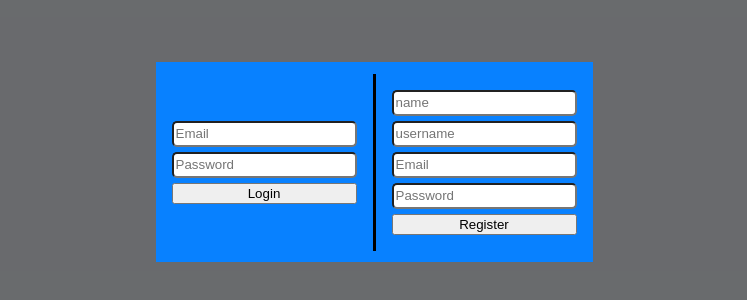
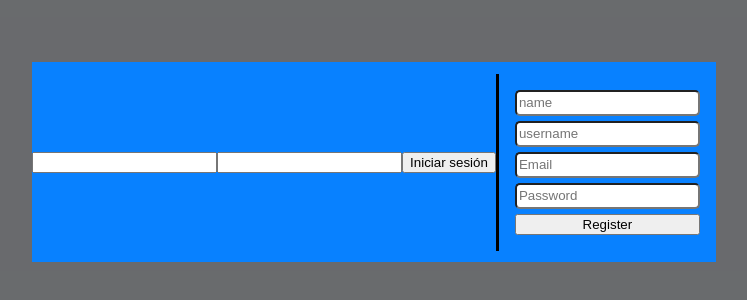
Before and after one commit to romadesign/gumboundWeb, a Next.js app in the folder frontend/: page / in a window 1280 px wide. Shown: the part 238-538 px from the top of the page, without its empty margins (266-1013 px from the left). Built offline with nearby package versions, Linux system fonts and the light colour scheme; no server answers.

Commit message:
config auth-login and websocket

```diff
--- a/frontend/componets/modals/login.tsx
+++ b/frontend/componets/modals/login.tsx
@@ -1,58 +1,47 @@
-'use client'
-import { useState } from "react";
-import { signIn } from "next-auth/react";
-import { useRouter } from "next/navigation";
+
+// En tu componente de inicio de sesión (login) en Next.js
+
+import { useState } from 'react';
+import { io } from 'socket.io-client';
+import Cookies from 'js-cookie';
 import styles from '@/styles/auth/auth.module.css'
+import { useRouter } from 'next/navigation'
 
-const login = ({ }) => {
+const Login = () => {
+  const [email, setEmail] = useState('');
+  const [password, setPassword] = useState('');
+  const router = useRouter()
 
-  const router = useRouter();
-  const [email, setEmail] = useState("");
-  const [password, setPassword] = useState("");
-  const [error, setError] = useState("");
+  const handleLogin = async () => {
+    const socket = io('http://localhost:4000');
 
+    socket.emit('authenticate', { email, password });
+    // Escucha el evento de autenticación exitosa o fallida
+    socket.on('authenticated', ({ success }) => {
+      if (success) {
+        Cookies.set('userToken', email, { expires: 7 }); // Puedes ajustar el tiempo de expiración según tus necesidades
 
-  const handleSubmit = async (e: any) => {
-    e.preventDefault();
+        console.log('Autenticación exitosa');
+        router.push("/")
+        // Realizar acciones adicionales después de la autenticación exitosa
+      } else {
+        console.log('Autenticación fallida');
+        // Mostrar un mensaje de error o realizar acciones adicionales después de la autenticación fallida
+      }
+    });
 
-    try {
-      const res: any = await signIn("credentials", {
-        email,
-        password,
-        redirect: false,
-      });
-
-      console.log(res)
-
-      if (res.error) {
-        setError("Invalid Credentials");
-        return;
-      }
-
-      // router.replace("/");
-    } catch (error) {
-      console.log(error);
-    }
+    socket.on('authenticationSuccess', ({ additionalData }) => {
+      Cookies.set('additionalData', JSON.stringify(additionalData)); // Puedes ajustar el tiempo de expiración según tus necesidades
+    });
   };
-
 
   return (
     <div className={styles.contentLogin}>
-      <form onSubmit={handleSubmit} >
-        <input
-          type='email'
-          name='email'
-          placeholder='Email'
-          onChange={(e) => setEmail(e.target.value)} />
-        <input
-          type='password'
-          name='password'
-          placeholder='Password'
-          onChange={(e) => setPassword(e.target.value)} />
-        <button >Login</button>
-      </form>
+      <input type="text" value={email} onChange={(e) => setEmail(e.target.value)} />
+      <input type="password" value={password} onChange={(e) => setPassword(e.target.value)} />
+      <button onClick={handleLogin}>Iniciar sesión</button>
     </div>
-  )
-}
+  );
+};
 
-export default login;
+export default Login;
--- a/frontend/pages/index.tsx
+++ b/frontend/pages/index.tsx
@@ -10,17 +10,28 @@ import Register from "componets/modals/register"
 import Servers from "componets/servers/servers"
 import Login from "componets/modals/login"
 import styles from '@/styles/page.module.css'
-import { useSession, signIn, signOut } from "next-auth/react";
 import Link from "next/link";
 import SocketIndicator from "componets/socket-indicator"
 // export const metadata = {
 //   title: 'App Router',
 // }
+import Cookies from "js-cookie";
+import { useEffect, useState } from "react"
 
 
 
 export default function Page(props) {
-  const { data: session } = useSession();
+
+  function checkAuthentication() {
+    const userEmail = Cookies.get('userToken');
+    return !!userEmail; // Devuelve true si el userEmail está presente
+  }
+
+  const [statusLog, setStatusLog] = useState(false);
+  useEffect(() => {
+    const isAuthenticated = checkAuthentication();
+    setStatusLog(isAuthenticated);
+  }, []);
 
   // const socket = io("http://localhost:4000")
   // console.log(socket, "hol")
@@ -28,7 +39,7 @@ export default function Page(props) {
   return (
     <div className={styles.container}>
 
-      {!session ? (
+      {!statusLog ? (
         <div className={styles.contentAuth}>
           <Login />
           <Register />
```
Also changed, not shown: 2 other files (tests, documents, lock files or other folders).
